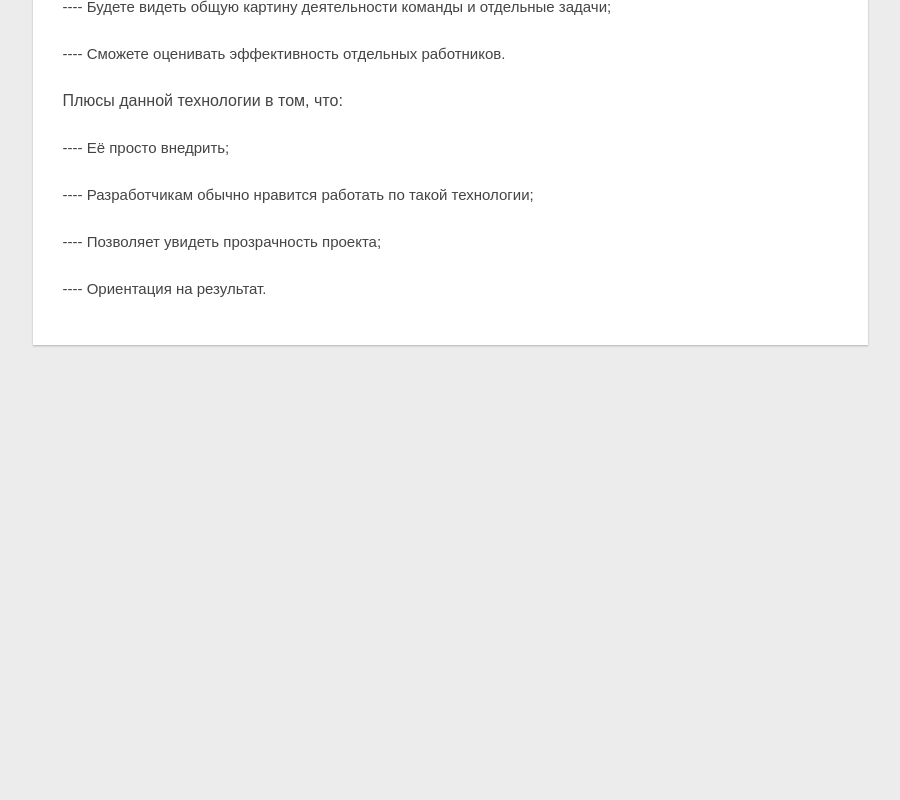
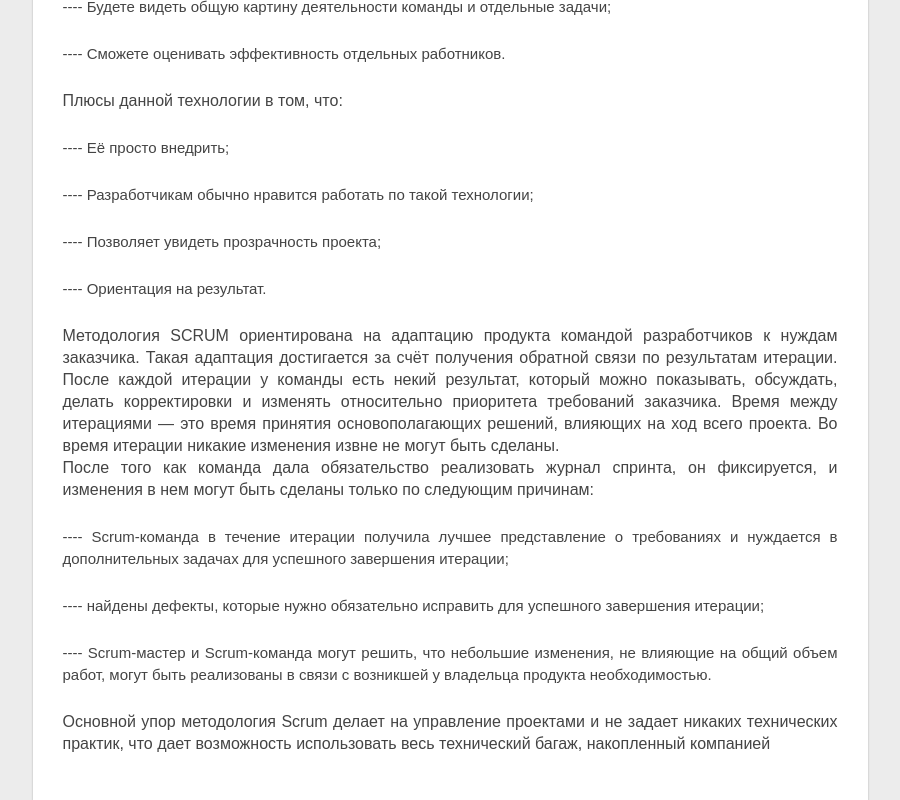
Before and after one commit to SergeyRSF/SergeyRSF.github.io, a plain HTML site: page lidwebideas/posledovatelnoe-sozdanie-sayta.html in a window 1280 px wide. Shown: the part 361-1161 px from the top of the page, without its empty margins (190-1090 px from the left). Before the commit the page ends 800 px from the top, so only its background shows below. Drawn offline with Linux system fonts and the light colour scheme.

Commit message:
Исправления

```diff
--- a/lidwebideas/posledovatelnoe-sozdanie-sayta.html
+++ b/lidwebideas/posledovatelnoe-sozdanie-sayta.html
@@ -22,6 +22,12 @@
 		<p class="punkt"> ---- Разработчикам обычно нравится работать по такой технологии;</p>
 		<p class="punkt"> ---- Позволяет увидеть прозрачность проекта;</p>
 		<p class="punkt"> ---- Ориентация на результат.</p>
+		<p>Методология SCRUM ориентирована на адаптацию продукта командой разработчиков к нуждам заказчика. Такая адаптация достигается за счёт получения обратной связи по результатам итерации. После каждой итерации у команды есть некий результат, который можно показывать, обсуждать, делать корректировки и изменять относительно приоритета требований заказчика. Время между итерациями — это время принятия основополагающих решений, влияющих на ход всего проекта. Во время итерации никакие изменения извне не могут быть сделаны. <br>
+		После того как команда дала обязательство реализовать журнал спринта, он фиксируется, и изменения в нем могут быть сделаны только по следующим причинам:</p>
+		<p class="punkt"> ---- Scrum-команда в течение итерации получила лучшее представление о требованиях и нуждается в дополнительных задачах для успешного завершения итерации;</p>
+		<p class="punkt"> ---- найдены дефекты, которые нужно обязательно исправить для успешного завершения итерации;</p>
+		<p class="punkt"> ---- Scrum-мастер и Scrum-команда могут решить, что небольшие изменения, не влияющие на общий объем работ, могут быть реализованы в связи с возникшей у владельца продукта необходимостью.</p>
+		<p>Основной упор методология Scrum делает на управление проектами и не задает никаких технических практик, что дает возможность использовать весь технический багаж, накопленный компанией</p>
 	</div>
 </body>
 </html>
```
Also changed, not shown: lidwebideas/landing-page-na-netcat.html (+1 -1 lines).
